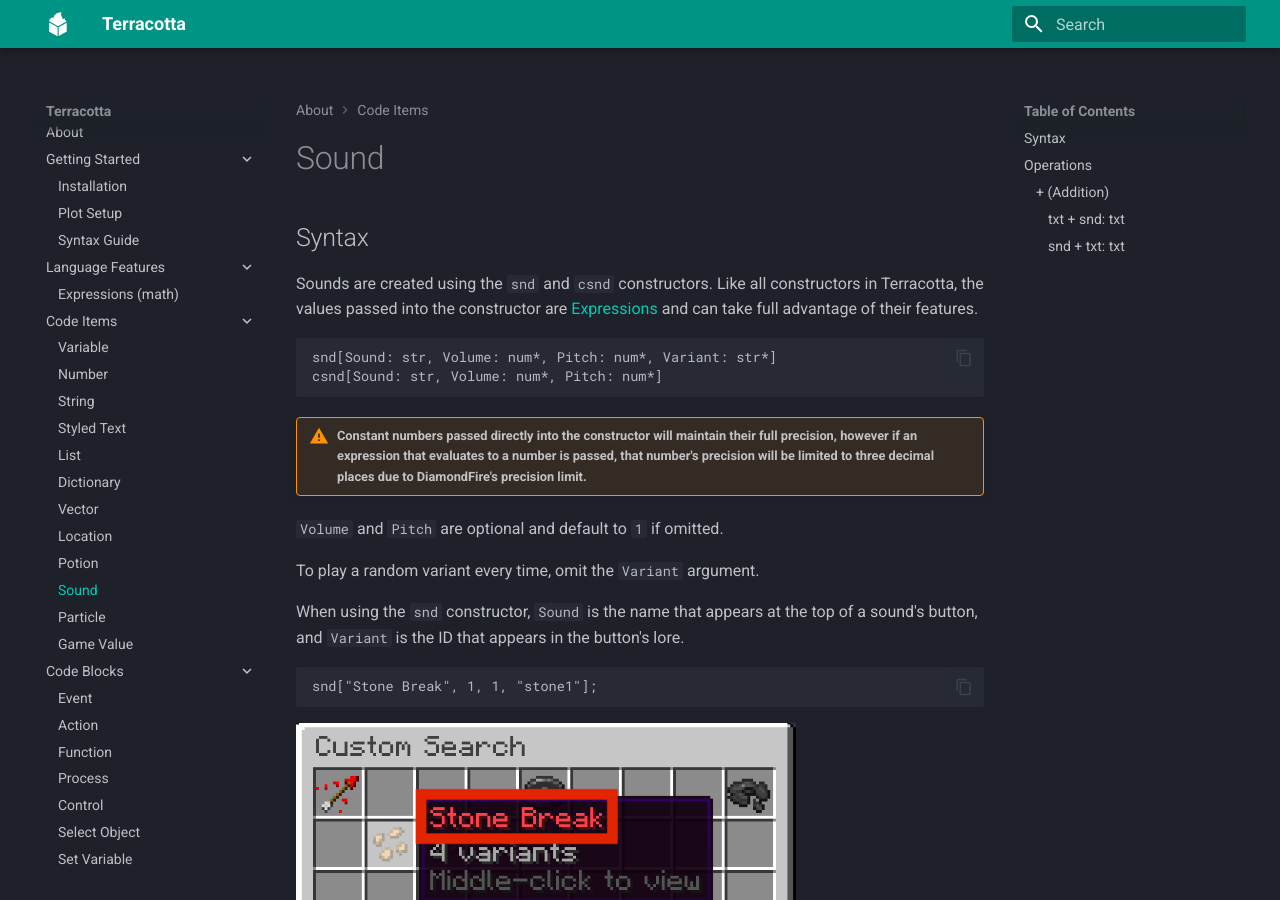
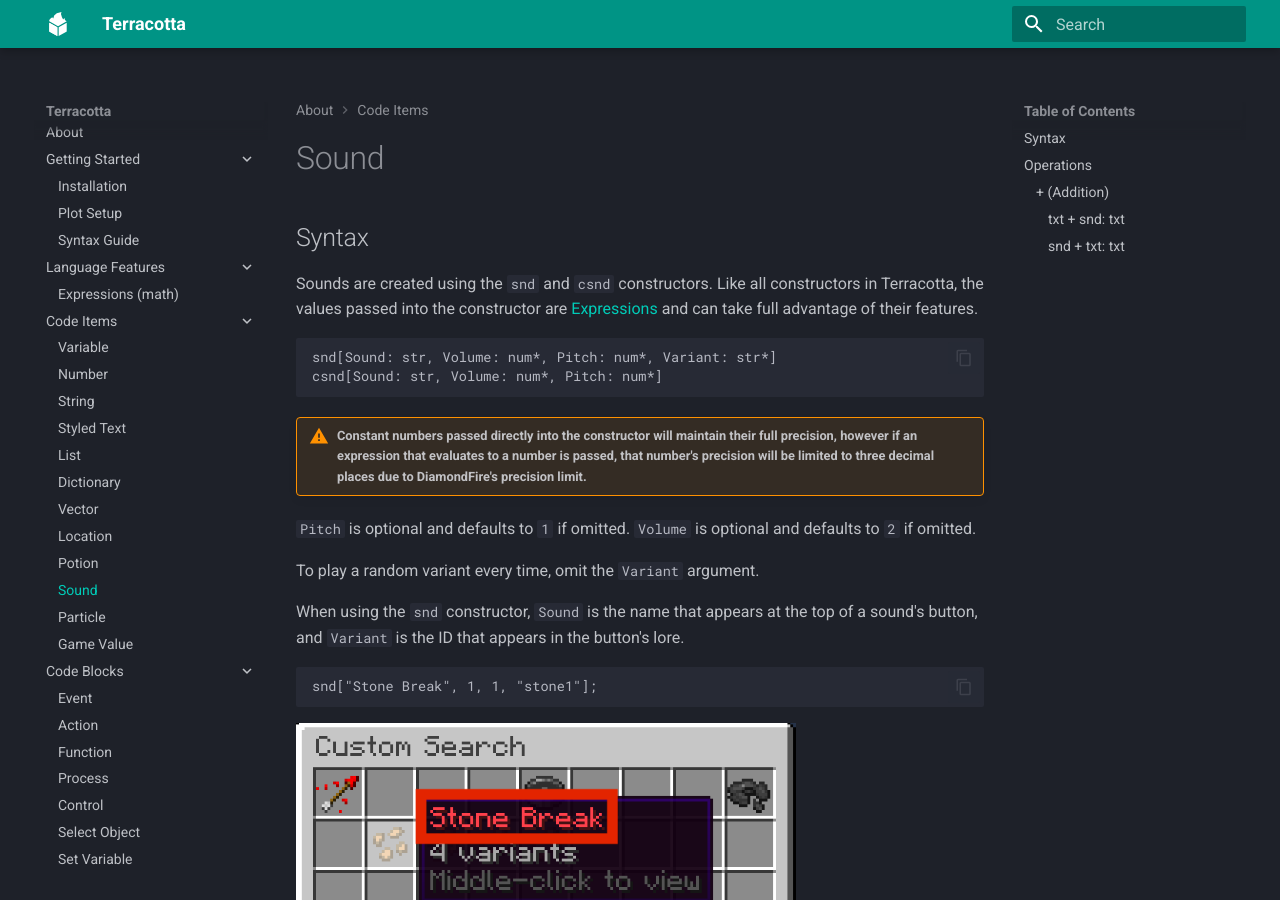
Before and after one commit to Owlfroggy/terracotta-docs, an MkDocs documentation site: the page built from docs/codeitems/sound.md, in a window 1280 px wide and 900 px high. Built offline with MkDocs 1.6.1 and Material for MkDocs 9.7.7, drawn with Linux system fonts in a browser that asks for light colours.

Commit message:
update sound default value information

```diff
--- a/docs/codeitems/sound.md
+++ b/docs/codeitems/sound.md
@@ -8,7 +8,8 @@ csnd[Sound: str, Volume: num*, Pitch: num*]
 
 !!! warning "Constant numbers passed directly into the constructor will maintain their full precision, however if an expression that evaluates to a number is passed, that number's precision will be limited to three decimal places due to DiamondFire's precision limit."
 
-`Volume` and `Pitch` are optional and default to `1` if omitted.
+`Pitch` is optional and defaults to `1` if omitted.
+`Volume` is optional and defaults to `2` if omitted.
 
 To play a random variant every time, omit the `Variant` argument.
 
```
Also changed, not shown: docs/assets/logo.svg.
